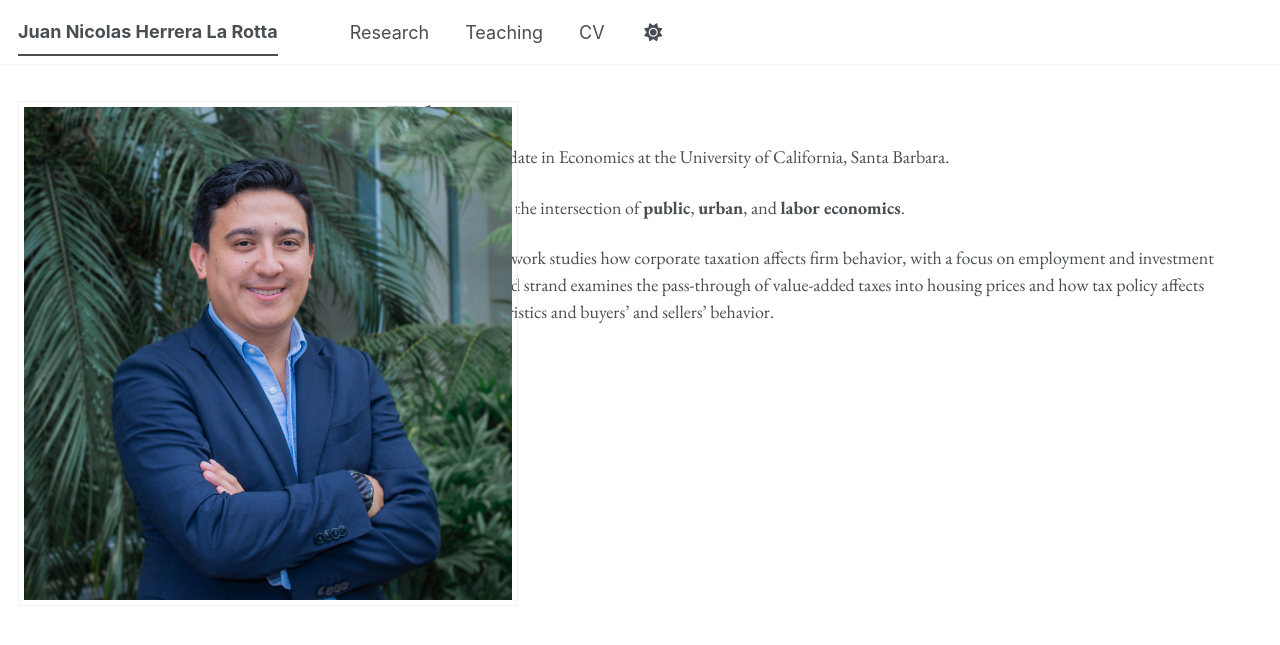
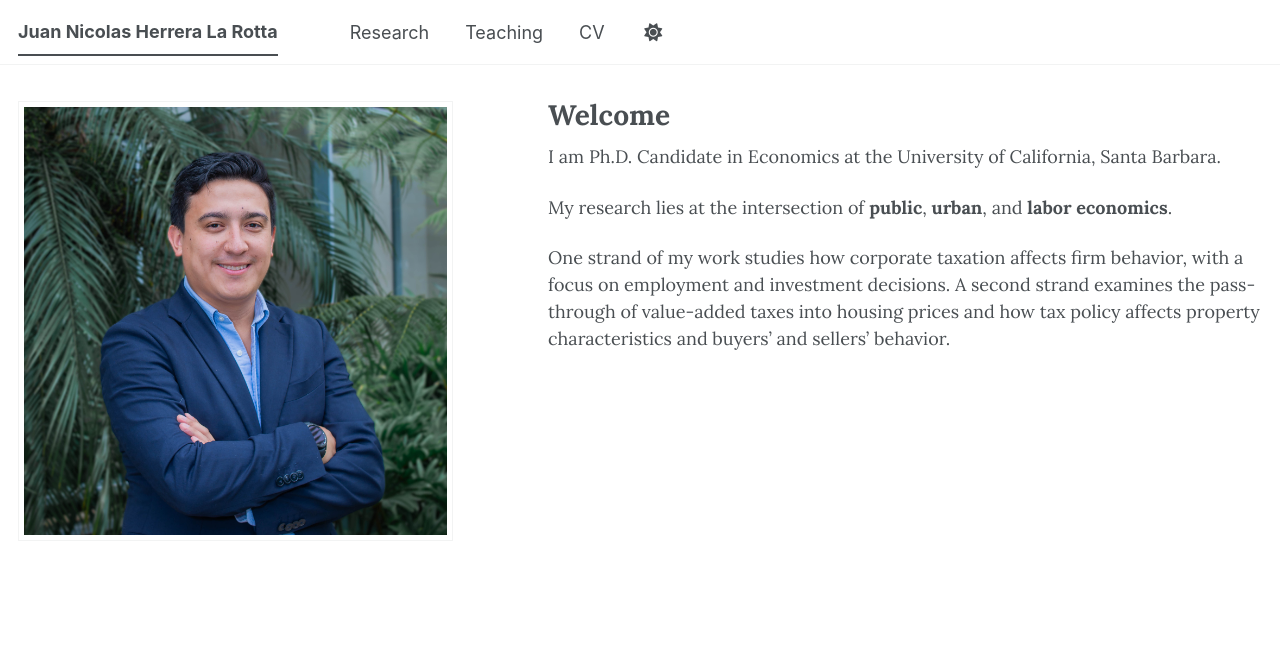
Before and after one commit to nicolas-herrera-l/nicolas-herrera-l.github.io, a Jekyll site: the page built from _pages/about.md, in a window 1280 px wide. Shown: the top 645 px of the page. Built offline with Jekyll 4.4.1, drawn with Linux system fonts in a browser that asks for light colours; a style sheet for code colours, icons or effects is not loaded.

Commit message:
change font

```diff
--- a/_includes/head/custom.html
+++ b/_includes/head/custom.html
@@ -2,11 +2,11 @@
 
 <!-- start custom head snippets -->
 
-<!-- EB Garamond webfont -->
+<!-- Lora webfont -->
 <link rel="preconnect" href="https://fonts.googleapis.com">
 <link rel="preconnect" href="https://fonts.gstatic.com" crossorigin>
-<link rel="preload" href="https://fonts.googleapis.com/css2?family=EB+Garamond:ital,wght@0,400;0,500;0,600;0,700;1,400&display=swap" as="style" onload="this.onload=null;this.rel='stylesheet'">
-<noscript><link rel="stylesheet" href="https://fonts.googleapis.com/css2?family=EB+Garamond:ital,wght@0,400;0,500;0,600;0,700;1,400&display=swap"></noscript>
+<link rel="preload" href="https://fonts.googleapis.com/css2?family=Lora:ital,wght@0,400;0,500;0,600;0,700;1,400&display=swap" as="style" onload="this.onload=null;this.rel='stylesheet'">
+<noscript><link rel="stylesheet" href="https://fonts.googleapis.com/css2?family=Lora:ital,wght@0,400;0,500;0,600;0,700;1,400&display=swap"></noscript>
 
 <!-- Support for Academicons -->
 <link rel="preload" href="https://cdn.jsdelivr.net/gh/jpswalsh/academicons@1/css/academicons.min.css" as="style" onload="this.onload=null;this.rel='stylesheet'">
--- a/_sass/_themes.scss
+++ b/_sass/_themes.scss
@@ -27,7 +27,7 @@ $georgia                    : Georgia, serif;
 $times                      : Times, serif;
 $bodoni                     : "Bodoni MT", serif;
 $calisto                    : "Calisto MT", serif;
-$garamond                   : "EB Garamond", Garamond, "Apple Garamond", "Baskerville", "Times New Roman", Times, serif;
+$lora                       : "Lora", Georgia, "Times New Roman", Times, serif;
 
 /* Type scale */
 $type-size-1                : 2.441em;  // ~39.056px
@@ -39,9 +39,9 @@ $type-size-6                : 0.75em;   // ~12px
 $type-size-7                : 0.6875em; // ~11px
 $type-size-8                : 0.625em;  // ~10px
 
-$global-font-family         : $garamond;
-$header-font-family         : $garamond;
-$caption-font-family        : $garamond;
+$global-font-family         : $lora;
+$header-font-family         : $lora;
+$caption-font-family        : $lora;
 
 /* ==========================================================================
    Breakpoints
--- a/_sass/layout/_page.scss
+++ b/_sass/layout/_page.scss
@@ -25,8 +25,13 @@
 
   .main--home & {
     @include breakpoint($large) {
-      @include span(9 of 12 last);
-      @include prefix(0.5 of 12);
+      float: none;
+      width: auto;
+      margin-left: 37%;
+    }
+
+    @include breakpoint($x-large) {
+      margin-left: 530px;
     }
   }
 
--- a/_sass/layout/_sidebar.scss
+++ b/_sass/layout/_sidebar.scss
@@ -42,13 +42,13 @@
 
   .main--home & {
     @include breakpoint($large) {
-      @include span(5.5 of 12);
+      float: left;
+      width: 34%;
     }
   }
 
   h2, h3, h4, h5, h6 {
     margin-bottom: 0;
-    font-family: $sans-serif-narrow;
   }
 
   h3, h4 {
@@ -56,7 +56,6 @@
   }
 
   p, li {
-    font-family: $sans-serif;
     font-size: $type-size-6;
     line-height: 1.5;
   }
@@ -193,7 +192,6 @@
   }
 }
 .sidebar .author__name {
-  font-family: $sans-serif;
   font-size: $type-size-5;
 }
 
@@ -226,7 +224,6 @@
   position: relative;
   display: table-cell;
   vertical-align: middle;
-  font-family: $sans-serif;
   z-index: 10;
   position: relative;
   cursor: pointer;
```
